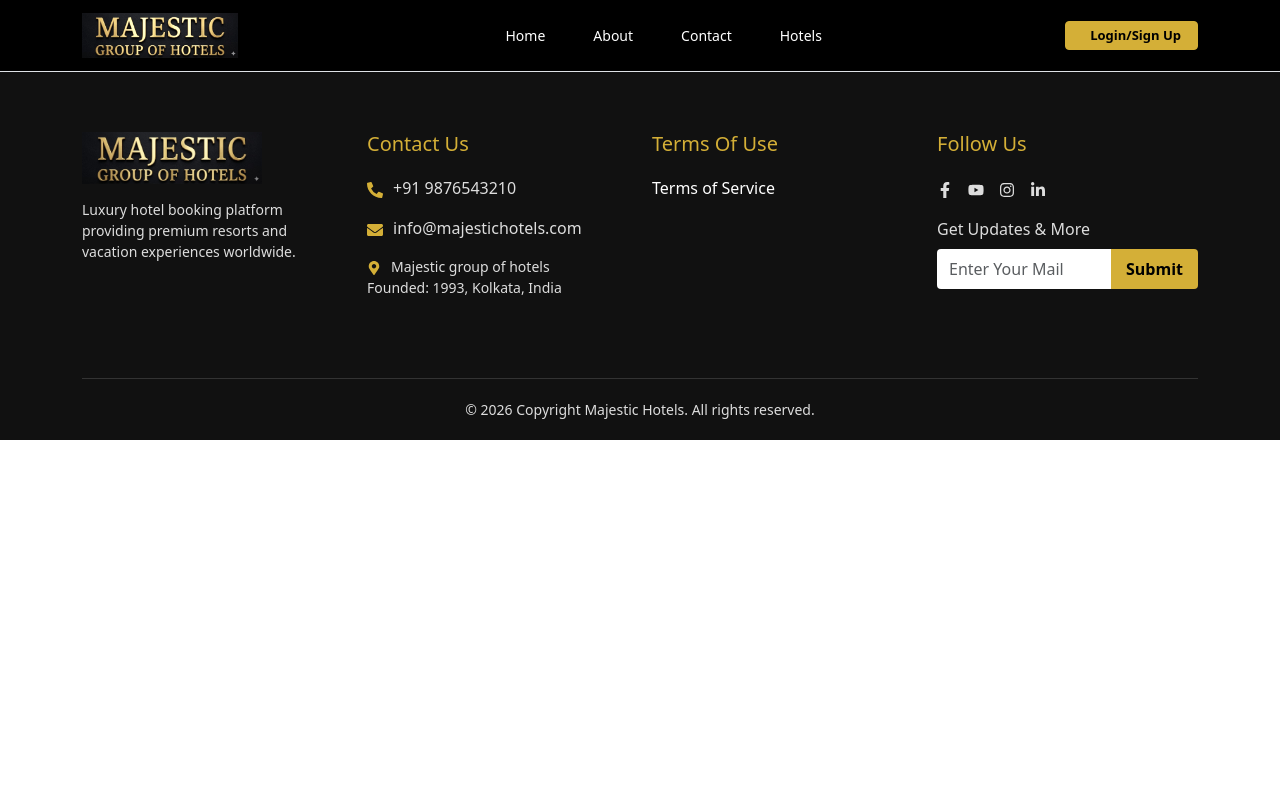
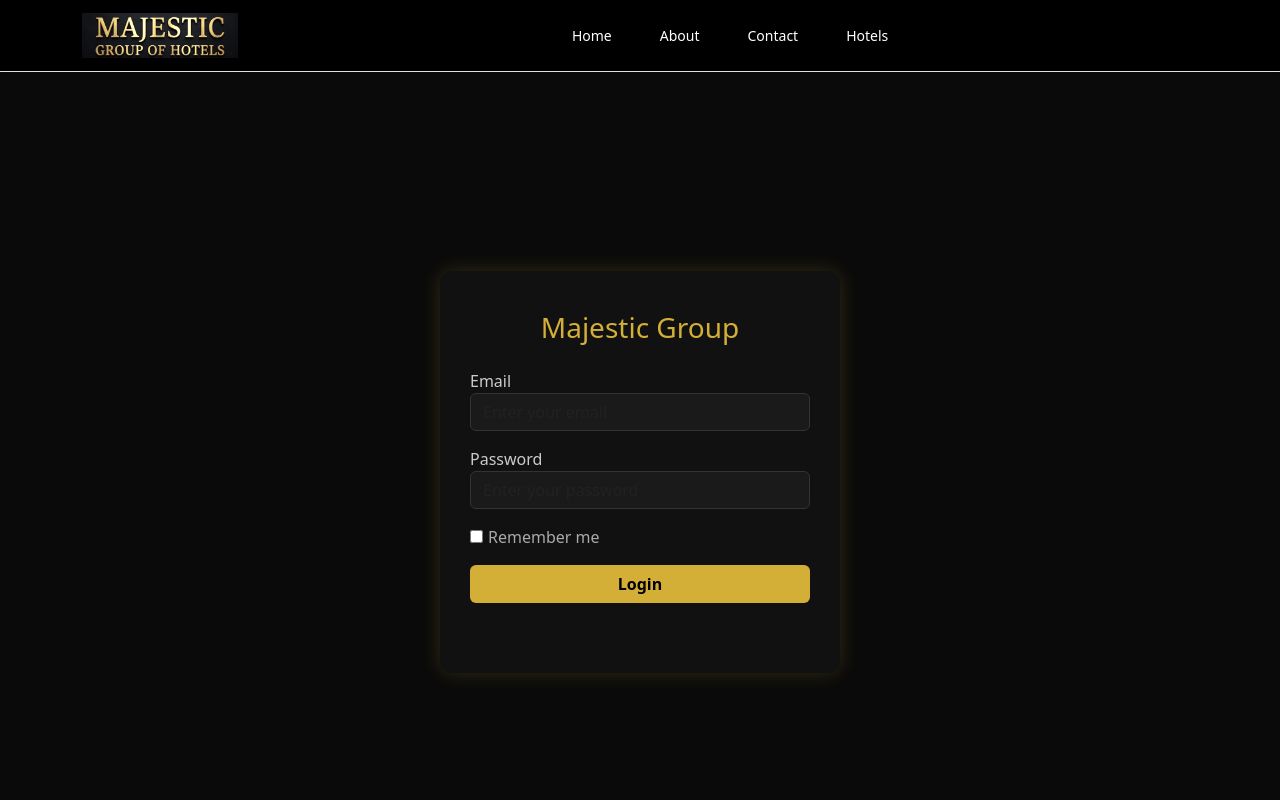
Before and after one commit to SourabhKanolkar/Majestic-Hotels-bhavik, a React (Vite) app: page /login in a window 1280 px wide. Shown: the top 800 px of the page. Built offline with nearby package versions, Linux system fonts and the light colour scheme.

Commit message:
login added

```diff
--- a/src/App.jsx
+++ b/src/App.jsx
@@ -9,6 +9,7 @@
 import  About  from './components/About'
 import TermsofService from './components/TermsofService'
 import Allhotels from './components/Allhotels'
+import Login from './components/Login'
 
 function App() {
 
@@ -23,6 +24,7 @@
         <Route path="/about" element={<About/>} />
         <Route path='/TermsofService' element={<TermsofService />} />
         <Route path='/allhotels' element={<Allhotels />} />
+        <Route path='/login' element={<Login />} />
 
     </Routes>
       <Footer />
--- a/src/components/About.jsx
+++ b/src/components/About.jsx
@@ -42,7 +42,7 @@
 
           <p style={{ maxWidth: "500px", color: "#ccc" }}>
             Majestic Group is one of the most recognized brands in the Indian Hospitality Industry,
-            owning and operating over 20,000 rooms across more than 216 hotels and resorts.
+            owning and operating over 20,000+ rooms across more than 350 hotels and resorts.
           </p>
         </div>
       </section>
--- a/src/components/Allhotels.jsx
+++ b/src/components/Allhotels.jsx
@@ -1,11 +1,12 @@
-import React from 'react'
-import hotels from '../data';
-
+import React, { useState } from "react";
+import hotels from "../data";
+import { Link } from "react-router-dom";
 
 export default function Allhotels() {
+  const [selectedHotel, setSelectedHotel] = useState(null);
+
   return (
-<div>
-        <div style={{ background: "#111", minHeight: "100vh", padding: "50px 0" }}>
+    <div style={{ background: "#111", minHeight: "100vh", padding: "50px 0" }}>
       <div className="container">
 
         <h2 style={{ color: "#d4af37", marginBottom: "40px" }}>
@@ -17,12 +18,16 @@
           {hotels.map((hotel, index) => (
             <div className="col-md-4 mb-4" key={index}>
 
+              {/* CARD */}
               <div
                 className="card"
+                onClick={() => setSelectedHotel(hotel)}
                 style={{
                   background: "#1a1a1a",
                   color: "white",
-                  border: "none"
+                  border: "none",
+                  cursor: "pointer",
+                  transition: "0.3s"
                 }}
               >
 
@@ -33,26 +38,10 @@
                 />
 
                 <div className="card-body">
-
-                  <h5 className="card-title">{hotel.name}</h5>
-
+                  <h5>{hotel.name}</h5>
                   <p style={{ fontSize: "14px" }}>
                     {hotel.description}
                   </p>
-
-                  {/* <button
-                    className="btn me-2"
-                    style={{ background: "#d4af37", fontWeight: "bold" }}
-                  >
-                    <a style={{textDecoration:"none"}} href={hotel.websiteUrl}>View</a>
-                  </button> */}
-
-                  {/* <button
-                    className="btn btn-outline-light"
-                  >
-                    Check Availability
-                  </button> */}
-
                 </div>
 
               </div>
@@ -61,10 +50,66 @@
           ))}
 
         </div>
+      </div>
 
-      </div>
-    </div>
+      {/* MODAL */}
+      {selectedHotel && (
+        <div
+          className="modal fade show"
+          style={{ display: "block", background: "rgba(0,0,0,0.8)" }}
+        >
+          <div className="modal-dialog modal-dialog-centered">
+            <div
+              className="modal-content"
+              style={{ background: "#1a1a1a", color: "white" }}
+            >
+
+              <div className="modal-header border-0">
+                <h5 style={{ color: "#d4af37" }}>
+                  {selectedHotel.name}
+                </h5>
+
+                <button
+                  className="btn-close btn-close-white"
+                  onClick={() => setSelectedHotel(null)}
+                ></button>
+              </div>
+
+              <div className="modal-body">
+
+                <img
+                  src={selectedHotel.image}
+                  style={{
+                    width: "100%",
+                    borderRadius: "10px",
+                    marginBottom: "15px"
+                  }}
+                />
+
+                <p>{selectedHotel.description}</p>
+
+                <div className="d-flex gap-2">
+
+                  <a
+                    href={selectedHotel.websiteUrl}
+                    target="_blank"
+                    className="btn"
+                    style={{ background: "#d4af37", fontWeight: "bold" }}
+                  >
+                    View
+                  </a>
+
+                <Link className="btn btn-outline-light" to='/login'>Check Availability</Link>
+
+                </div>
+
+              </div>
+
+            </div>
+          </div>
+        </div>
+      )}
 
     </div>
-  )
+  );
 }
--- a/src/components/Footer.jsx
+++ b/src/components/Footer.jsx
@@ -44,8 +44,8 @@
               <FaMapMarkerAlt
                 style={{ marginRight: "10px", color: "#d4af37" }}
               />
-            Majestic group of hotels <br></br>
-            Founded: 1993, Kolkata, India
+            Majestic group of hotels , Kolkata, India <br></br>
+            Founded: 1993
             </p>
           </div>
 
--- a/src/components/Home.jsx
+++ b/src/components/Home.jsx
@@ -202,7 +202,7 @@
 
                 <div style={{ zIndex: 2 }}>
                   <h4>Luxury Room Booking</h4>
-                  <button className="btn btn-light mt-3">Click Here</button>
+                  {/* <button className="btn btn-light mt-3">Click Here</button> */}
                 </div>
               </div>
             </div>
@@ -236,7 +236,7 @@
 
                 <div style={{ zIndex: 2 }}>
                   <h4>Premium Resort Packages</h4>
-                  <button className="btn btn-light mt-3">Click Here</button>
+                  {/* <button className="btn btn-light mt-3">Click Here</button> */}
                 </div>
               </div>
             </div>
@@ -270,7 +270,7 @@
 
                 <div style={{ zIndex: 2 }}>
                   <h4>Special Offers</h4>
-                  <button className="btn btn-light mt-3">Click Here</button>
+                  {/* <button className="btn btn-light mt-3">Click Here</button> */}
                 </div>
               </div>
             </div>
@@ -356,8 +356,7 @@
         <FaHandshake size={45} color="#d4af37" />
         <h5 className="mt-3">Vendors can Sell / Barter</h5>
         <p style={{ fontSize: "14px", color: "#ccc" }}>
-          You can list, sell, or barter/exchange your unsold inventory to earn
-          Passcoins and avail services in return.
+          You can list, sell, or barter/exchange your unsold inventory  and avail services in return.
         </p>
       </div>
 
--- a/src/components/Hotels.jsx
+++ b/src/components/Hotels.jsx
@@ -1,6 +1,8 @@
 import React, { useState } from "react";
 import { useParams } from "react-router-dom";
 import hotels from "../data";
+import { Link } from "react-router-dom";
+
 
 export default function Hotels() {
   const { city } = useParams();
@@ -104,9 +106,11 @@
                     View
                   </a>
 
-                  <button className="btn btn-outline-light">
+                  {/* <button className="btn btn-outline-light">
                     Check Availability
-                  </button>
+                  </button> */}
+                  <Link className="btn btn-outline-light" to='/login'>Check Availability</Link>
+
 
                 </div>
 
--- /dev/null
+++ b/src/components/Login.jsx
@@ -0,0 +1,148 @@
+
+import React, { useState } from "react";
+import Logo from "../assets/logoM1.jpeg";
+
+export default function Login() {
+  const [form, setForm] = useState({
+    email: "",
+    password: ""
+  });
+
+  const handleChange = (e) => {
+    setForm({ ...form, [e.target.name]: e.target.value });
+  };
+
+  const handleSubmit = (e) => {
+    e.preventDefault();
+    console.log(form);
+  };
+
+  return (
+    <div
+      style={{
+        background: "#0a0a0a",
+        minHeight: "100vh",
+        display: "flex",
+        alignItems: "center",
+        justifyContent: "center"
+      }}
+    >
+      <div
+        style={{
+          width: "100%",
+          maxWidth: "400px",
+          background: "#111",
+          padding: "30px",
+          borderRadius: "12px",
+          boxShadow: "0 0 20px rgba(212,175,55,0.2)"
+        }}
+      >
+        {/* Logo */}
+        <div className="text-center mb-4">
+          {/* <img
+            src={Logo}
+            alt="logo"
+            style={{
+              width: "80px",
+              height: "80px",
+              borderRadius: "5",
+              objectFit: "cover",
+              border: "2px solid #d4af37"
+            }}
+          /> */}
+          <h3 style={{ color: "#d4af37", marginTop: "10px" }}>
+            Majestic Group
+          </h3>
+        </div>
+
+        {/* Form */}
+        <form onSubmit={handleSubmit}>
+
+          <div className="mb-3">
+            <label style={{ color: "#ccc" }}>Email</label>
+            <input
+              type="email"
+              name="email"
+              value={form.email}
+              onChange={handleChange}
+              className="form-control"
+              placeholder="Enter your email"
+              style={{
+                background: "#1a1a1a",
+                border: "1px solid #333",
+                color: "white"
+              }}
+              required
+            />
+          </div>
+
+          <div className="mb-3">
+            <label style={{ color: "#ccc" }}>Password</label>
+            <input
+              type="password"
+              name="password"
+              value={form.password}
+              onChange={handleChange}
+              className="form-control"
+              placeholder="Enter your password"
+              style={{
+                background: "#1a1a1a",
+                border: "1px solid #333",
+                color: "white"
+              }}
+              required
+            />
+          </div>
+
+          <div className="d-flex justify-content-between mb-3">
+            <div>
+              <input type="checkbox" id="remember" />
+              <label htmlFor="remember" style={{ color: "#aaa", marginLeft: "5px" }}>
+                Remember me
+              </label>
+            </div>
+
+            {/* <span style={{ color: "#d4af37", cursor: "pointer", fontSize: "14px" }}>
+              Forgot Password?
+            </span> */}
+          </div>
+
+          <button
+            type="submit"
+            className="btn w-100"
+            style={{
+              background: "#d4af37",
+              color: "#000",
+              fontWeight: "bold"
+            }}
+          >
+            Login
+          </button>
+
+        </form>
+
+        {/* Divider */}
+        <div
+          style={{
+            display: "flex",
+            alignItems: "center",
+            margin: "20px 0",
+            color: "#777"
+          }}
+        >
+          {/* <hr style={{ flex: 1, borderColor: "#333" }} />
+          <span style={{ margin: "0 10px" }}>OR</span>
+          <hr style={{ flex: 1, borderColor: "#333" }} /> */}
+        </div>
+
+
+        {/* <p className="text-center" style={{ color: "#aaa" }}>
+          Don’t have an account?
+          <span style={{ color: "#d4af37", cursor: "pointer" }}>
+            Sign Up
+          </span>
+        </p> */}
+      </div>
+    </div>
+  );
+}
--- a/src/components/Navbar.jsx
+++ b/src/components/Navbar.jsx
@@ -98,7 +98,7 @@
             </ul>
 
             {/* 3. Gold Login Button */}
-            <div className="d-flex">
+            {/* <div className="d-flex">
               <button
                 className="btn d-flex align-items-center gap-2 px-3 py-1 text-black"
                 style={{
@@ -111,7 +111,7 @@
               >
                 <i className="bi bi-person-fill"></i> Login/Sign Up
               </button>
-            </div>
+            </div> */}
           </div>
         </div>
       </nav>
```
Also changed, not shown: src/assets/logoM1.jpeg.
